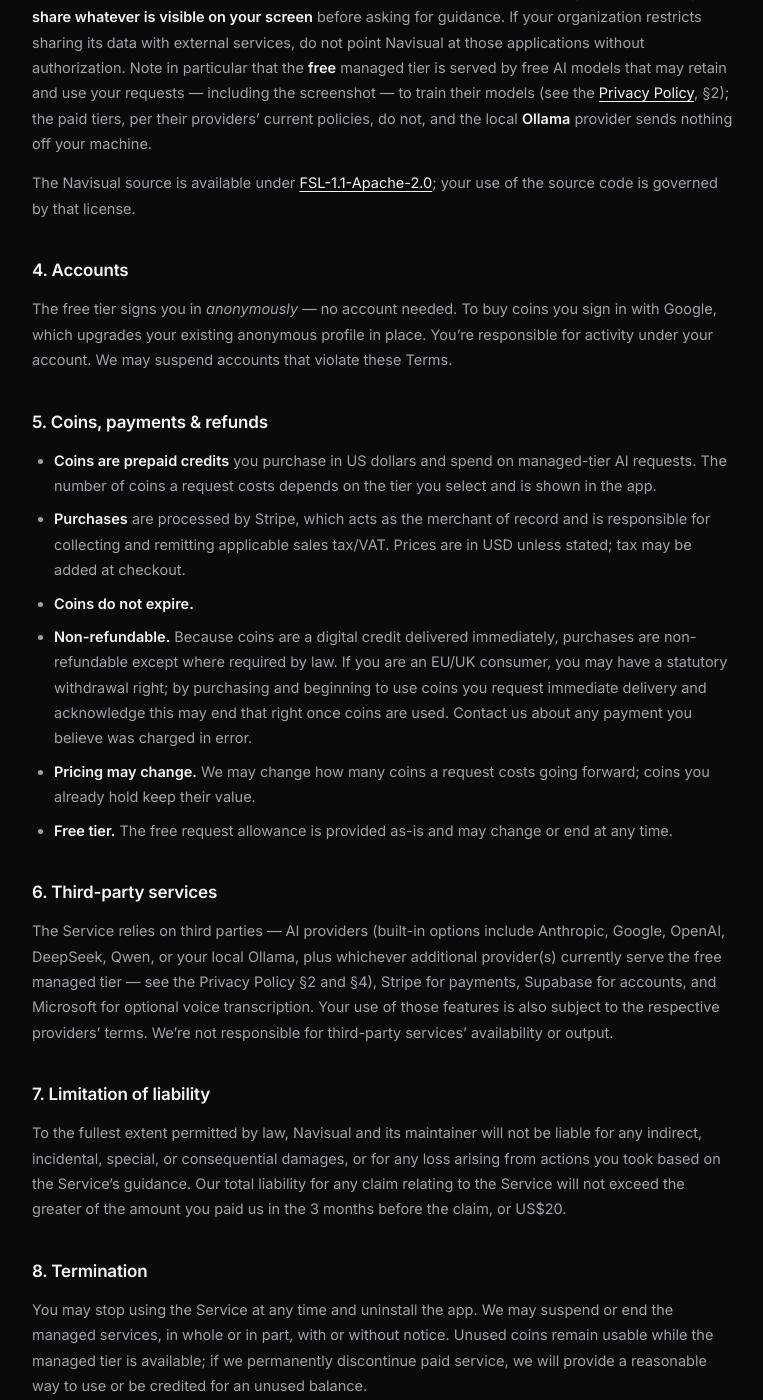
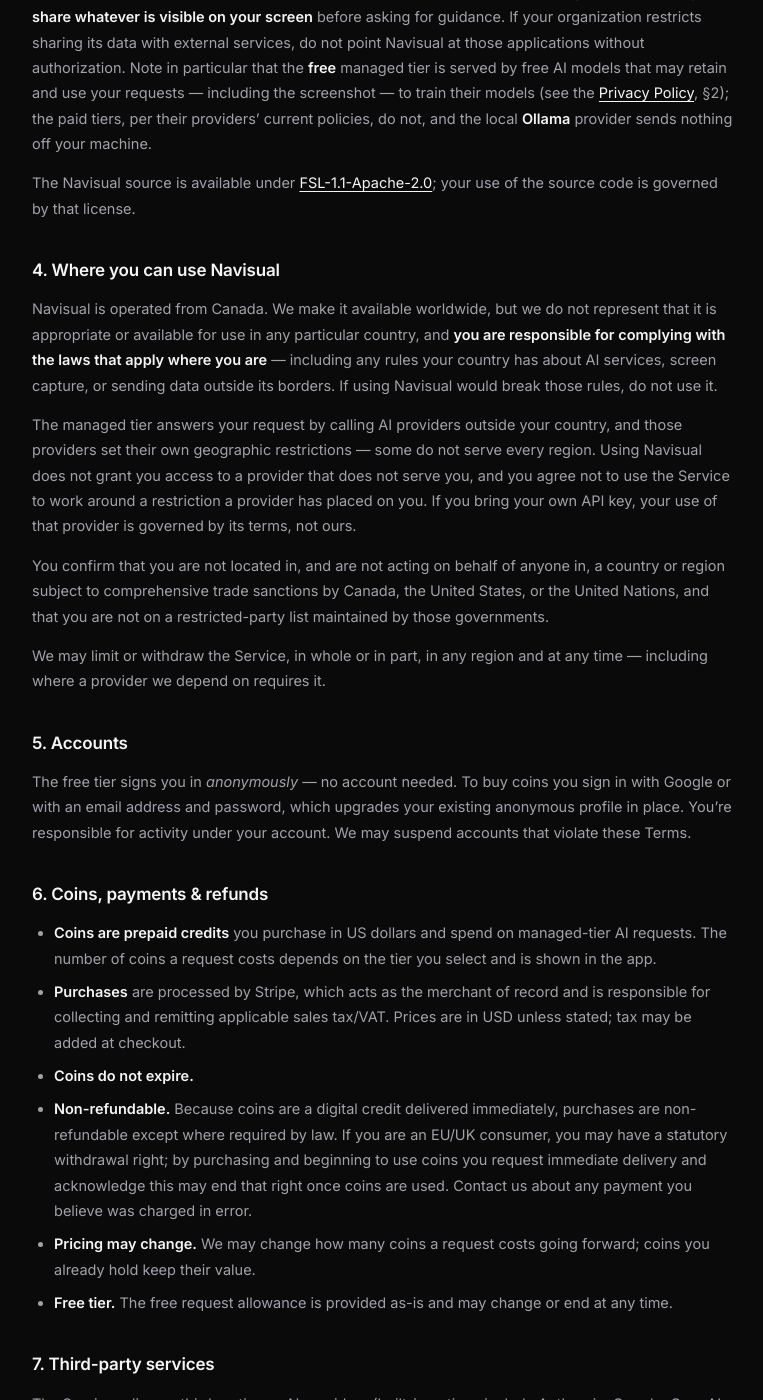
Before and after one commit to NavisualGuide/NavisualGuide.github.io, a Jekyll site: the page terms.html, which Jekyll copies as it is, in a window 1280 px wide and 1400 px high, scrolled down 1014 px. Shown: the whole window, without its empty margins (256-1019 px from the left). Built offline with Jekyll 4.4.1, drawn with Linux system fonts in a browser that asks for light colours; some of the changed text lies outside the part shown.

Commit message:
Terms: say where Navisual may be used, and fix a stale sign-in line
New section 4, "Where you can use Navisual"; old 4-11 renumber to 5-12. Nothing
on the site cross-references Terms by number, so the renumber is safe -- checked
before making it.

It exists because the Terms had no eligibility clause at all: no geographic
scope, no export or sanctions language, nothing putting local-law compliance on
the user. Four short paragraphs -- operated from Canada with no representation of
local suitability, the managed tier's providers set their own geographic limits
and the Service is not a way around them, a standard restricted-party
confirmation, and the right to limit or withdraw by region.

It deliberately does not name a country. Naming one is a public policy statement
and invites the obvious follow-up about why it still works there; the general
form carries the obligation without that.

What it does NOT do, stated here so nobody mistakes it later: it does not protect
the project from a provider suspending its API keys. That is a relationship
between Navisual and Google/OpenAI, and nothing written between Navisual and its
users bears on it.

Separately, section 5 (was 4) still said "To buy coins you sign in with Google",
which stopped being true when email+password shipped (S.2.1, 2026-06-20). It is
the kind of drift rule 8 is about, and it reads worst for exactly the users who
prompted this change: it named the one sign-in path that does not work for them.

Last updated bumped to 26 September 2026.

Co-Authored-By: Claude Opus 5 <noreply@anthropic.com>

```diff
--- a/terms.html
+++ b/terms.html
@@ -25,7 +25,7 @@
     <article class="legal">
       <a class="legal-back" href="/">← Back to navisualguide.com</a>
       <h1>Terms of Service</h1>
-      <p class="legal-updated">Last updated: 19 June 2026</p>
+      <p class="legal-updated">Last updated: 26 September 2026</p>
 
       <p>
         These Terms govern your use of the Navisual desktop application and the navisualguide.com
@@ -78,14 +78,41 @@
         your use of the source code is governed by that license.
       </p>
 
-      <h2>4. Accounts</h2>
+      <h2>4. Where you can use Navisual</h2>
+      <p>
+        Navisual is operated from Canada. We make it available worldwide, but we do not represent
+        that it is appropriate or available for use in any particular country, and <strong>you are
+        responsible for complying with the laws that apply where you are</strong> — including any
+        rules your country has about AI services, screen capture, or sending data outside its
+        borders. If using Navisual would break those rules, do not use it.
+      </p>
+      <p>
+        The managed tier answers your request by calling AI providers outside your country, and
+        those providers set their own geographic restrictions — some do not serve every region.
+        Using Navisual does not grant you access to a provider that does not serve you, and you
+        agree not to use the Service to work around a restriction a provider has placed on you. If
+        you bring your own API key, your use of that provider is governed by its terms, not ours.
+      </p>
+      <p>
+        You confirm that you are not located in, and are not acting on behalf of anyone in, a
+        country or region subject to comprehensive trade sanctions by Canada, the United States, or
+        the United Nations, and that you are not on a restricted-party list maintained by those
+        governments.
+      </p>
+      <p>
+        We may limit or withdraw the Service, in whole or in part, in any region and at any time —
+        including where a provider we depend on requires it.
+      </p>
+
+      <h2>5. Accounts</h2>
       <p>
         The free tier signs you in <em>anonymously</em> — no account needed. To buy coins you sign
-        in with Google, which upgrades your existing anonymous profile in place. You’re responsible
+        in with Google or with an email address and password, which upgrades your existing anonymous
+        profile in place. You’re responsible
         for activity under your account. We may suspend accounts that violate these Terms.
       </p>
 
-      <h2>5. Coins, payments &amp; refunds</h2>
+      <h2>6. Coins, payments &amp; refunds</h2>
       <ul>
         <li><strong>Coins are prepaid credits</strong> you purchase in US dollars and spend on
           managed-tier AI requests. The number of coins a request costs depends on the tier you
@@ -124,7 +151,7 @@
         months before the claim, or US$20.
       </p>
 
-      <h2>8. Termination</h2>
+      <h2>9. Termination</h2>
       <p>
         You may stop using the Service at any time and uninstall the app. We may suspend or end the
         managed services, in whole or in part, with or without notice. Unused coins remain usable
```
Also changed, not shown: other parts of terms.html (+5 -5 lines).
